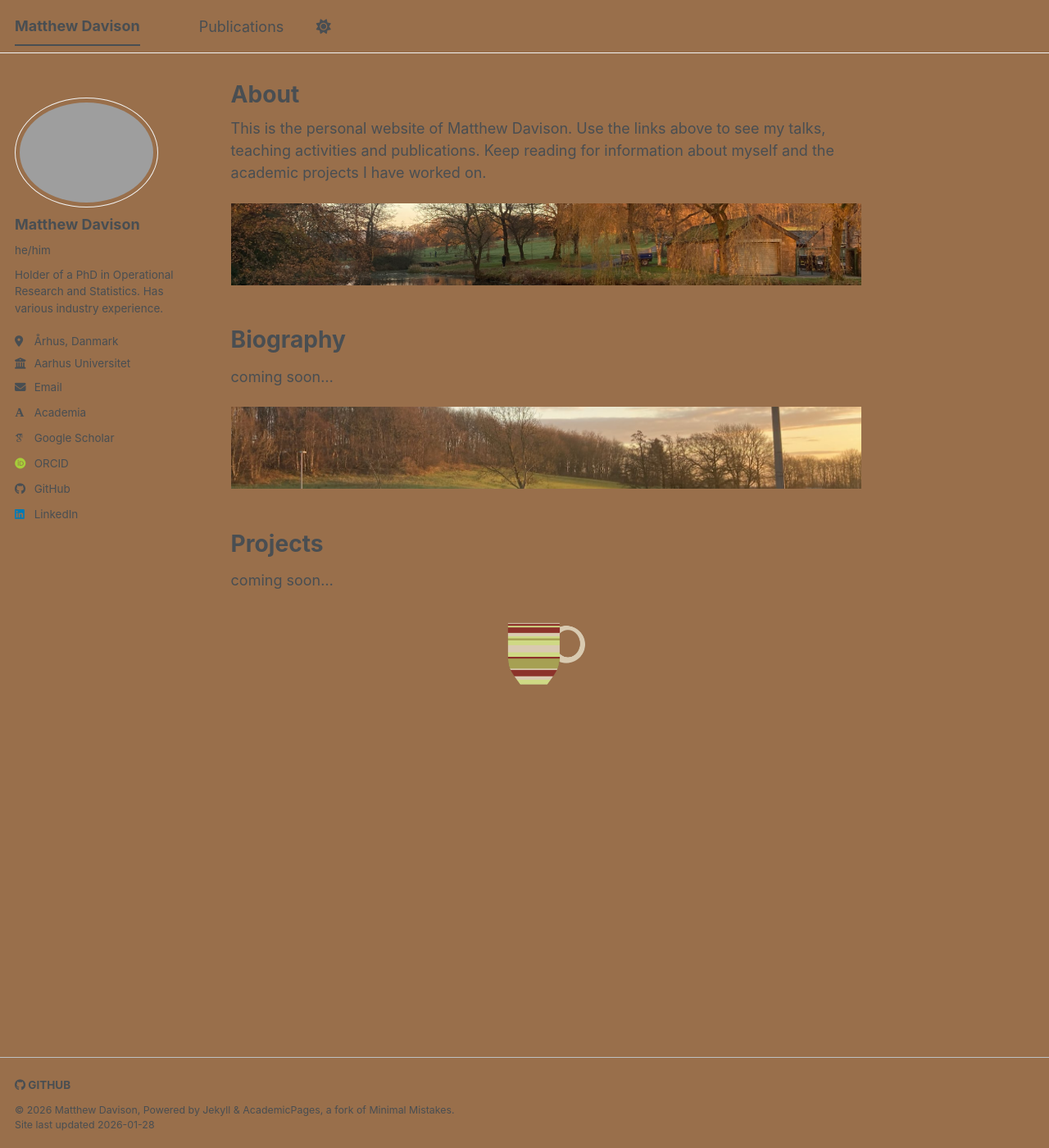
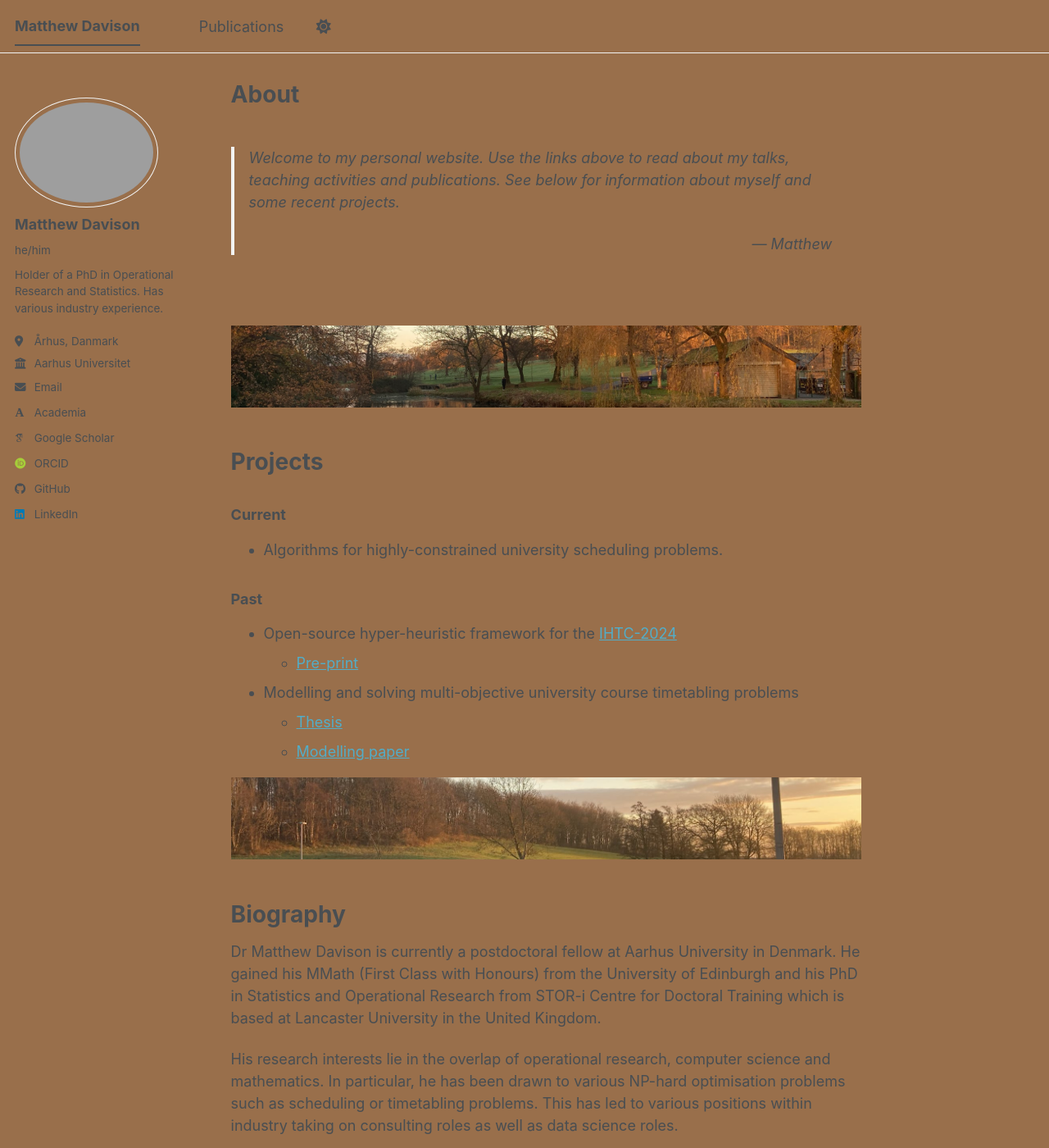
Before and after one commit to Mattmandav/mattmandav.github.io, a Jekyll site: the page built from _pages/about.md, in a window 1280 px wide and 1400 px high. Shown: the whole window at 82% size. Built offline with Jekyll 4.4.1, drawn with Linux system fonts in a browser that asks for light colours; some web fonts are replaced; a script bundle is joined from its source files by our own code; library files that are not in the unit come from our copies; some of the changed text lies outside the part shown.

Commit message:
Adding information to website

```diff
--- a/_pages/about.md
+++ b/_pages/about.md
@@ -7,7 +7,11 @@ redirect_from:
   - /about.html
 ---
 
-This is the personal website of Matthew Davison. Use the links above to see my talks, teaching activities and publications. Keep reading for information about myself and the academic projects I have worked on.
+> Welcome to my personal website. Use the links above to read about my talks, teaching activities and publications. See below for information about myself and some recent projects.
+>
+> <div style="text-align: right"> &mdash; Matthew </div>
+
+<br/>
 
 <div style="text-align: center;">
   <img src="../images/IMG_top.jpeg" style="width: 100%; height: 100px; object-fit: cover;">
@@ -15,10 +19,18 @@ This is the personal website of Matthew Davison. Use the links above to see my t
 
 <br/>
 
-Biography
+Projects
 ======
 
-coming soon...
+### Current
+* Algorithms for highly-constrained university scheduling problems.
+
+### Past
+* Open-source hyper-heuristic framework for the [IHTC-2024](https://ihtc2024.github.io/)
+  - [Pre-print](https://papers.ssrn.com/sol3/papers.cfm?abstract_id=5601273)
+* Modelling and solving multi-objective university course timetabling problems
+  - [Thesis](https://eprints.lancs.ac.uk/id/eprint/233619/)
+  - [Modelling paper](https://link.springer.com/article/10.1007/s10951-024-00817-w)
 
 <div style="text-align: center;">
   <img src="../images/IMG_bottom.jpeg" style="width: 100%; height: 100px; object-fit: cover;">
@@ -26,10 +38,14 @@ coming soon...
 
 <br/>
 
-Projects
+Biography
 ======
 
-coming soon...
+Dr Matthew Davison is currently a postdoctoral fellow at Aarhus University in Denmark. He gained his MMath (First Class with Honours) from the University of Edinburgh and his PhD in Statistics and Operational Research from STOR-i Centre for Doctoral Training which is based at Lancaster University in the United Kingdom.
+
+His research interests lie in the overlap of operational research, computer science and mathematics. In particular, he has been drawn to various NP-hard optimisation problems such as scheduling or timetabling problems. This has led to various positions within industry taking on consulting roles as well as data science roles.
+
+In his spare time, Matthew enjoys cycling, bouldering, and football (both playing and watching).
 
 <div style="text-align: center;">
   <a href="/mug/">
```
